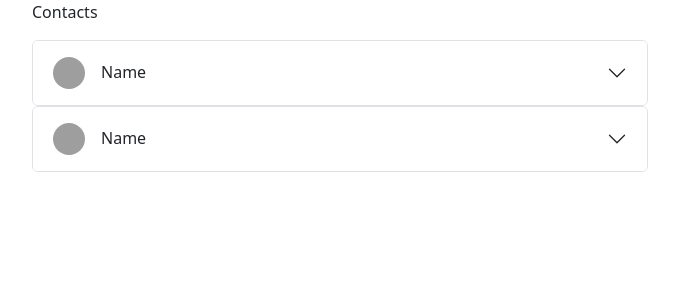
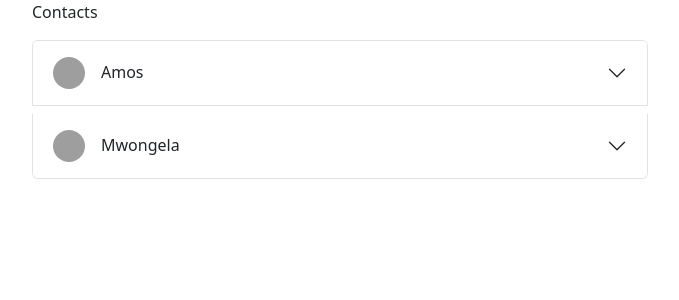
Before and after one commit to mwongess/ng-phonebook, an Angular app in the folder frontend/: page / in a window 1280 px wide. Shown: the top 300 px of the page, without its empty margins (300-979 px from the left). Built offline with nearby package versions, Linux system fonts and the light colour scheme; grey boxes are pictures that could not be loaded.

Commit message:
Update accordion

```diff
--- a/frontend/src/app/contact-list/contact-list.component.html
+++ b/frontend/src/app/contact-list/contact-list.component.html
@@ -1,6 +1,5 @@
-<div class="" *ngFor="let contact of contacts">
-  <div class="accordion">
-    <div class="accordion-item">
+  <div class="accordion  " >
+    <div class="accordion-item my-2" *ngFor="let contact of contacts">
       <h2 class="accordion-header">
         <button
           class="accordion-button collapsed"
@@ -13,16 +12,14 @@
           <img
             src="https://www.chevrolet.com/content/dam/chevrolet/na/us/english/index/help-center/contact-us/03-images/v2/2021-chevy-account-icon.png?imwidth=960"
             alt="profile"
-          /><span class="mx-3">Name</span>
+          /><span class="mx-3">{{ contact.name }}</span>
         </button>
       </h2>
       <div
         id="flush-collapseTwo"
         class="accordion-collapse collapse"
-        data-bs-parent="#accordionFlushExample"
       >
         <div class="accordion-body">Information.</div>
       </div>
     </div>
   </div>
-</div>
```
